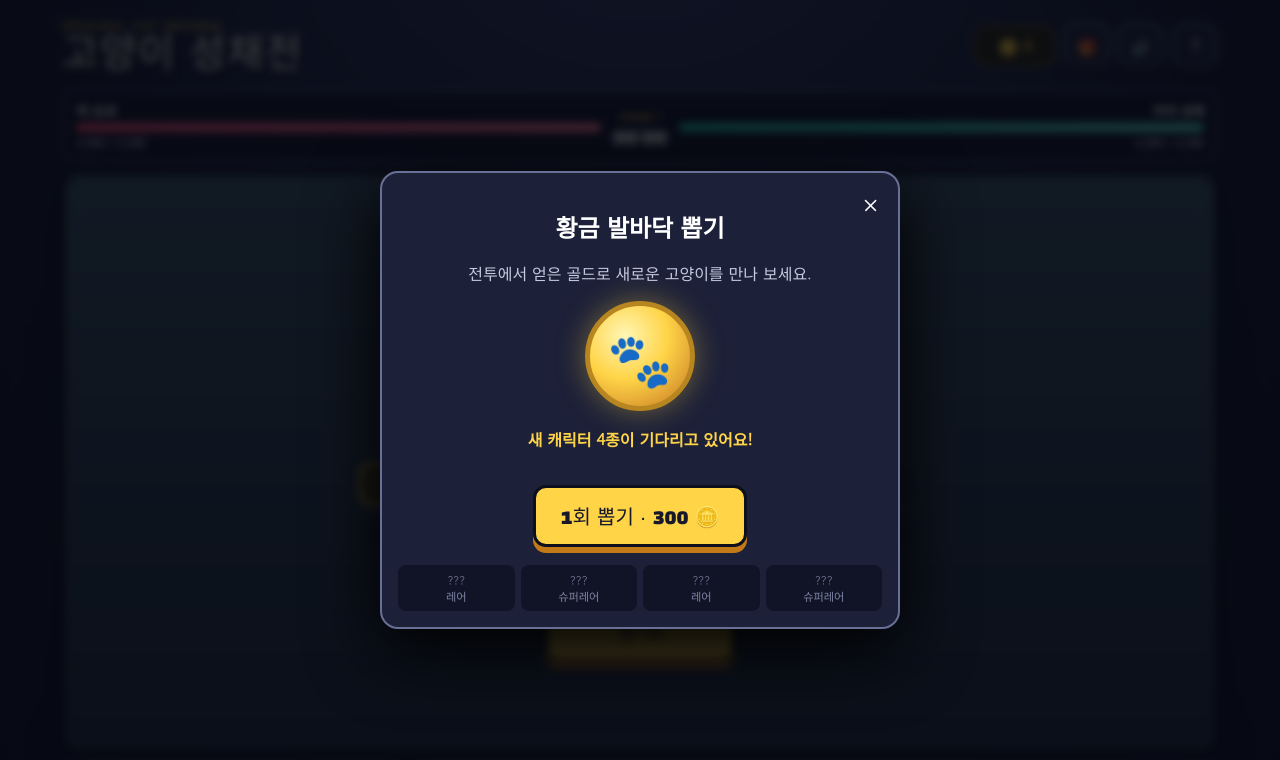
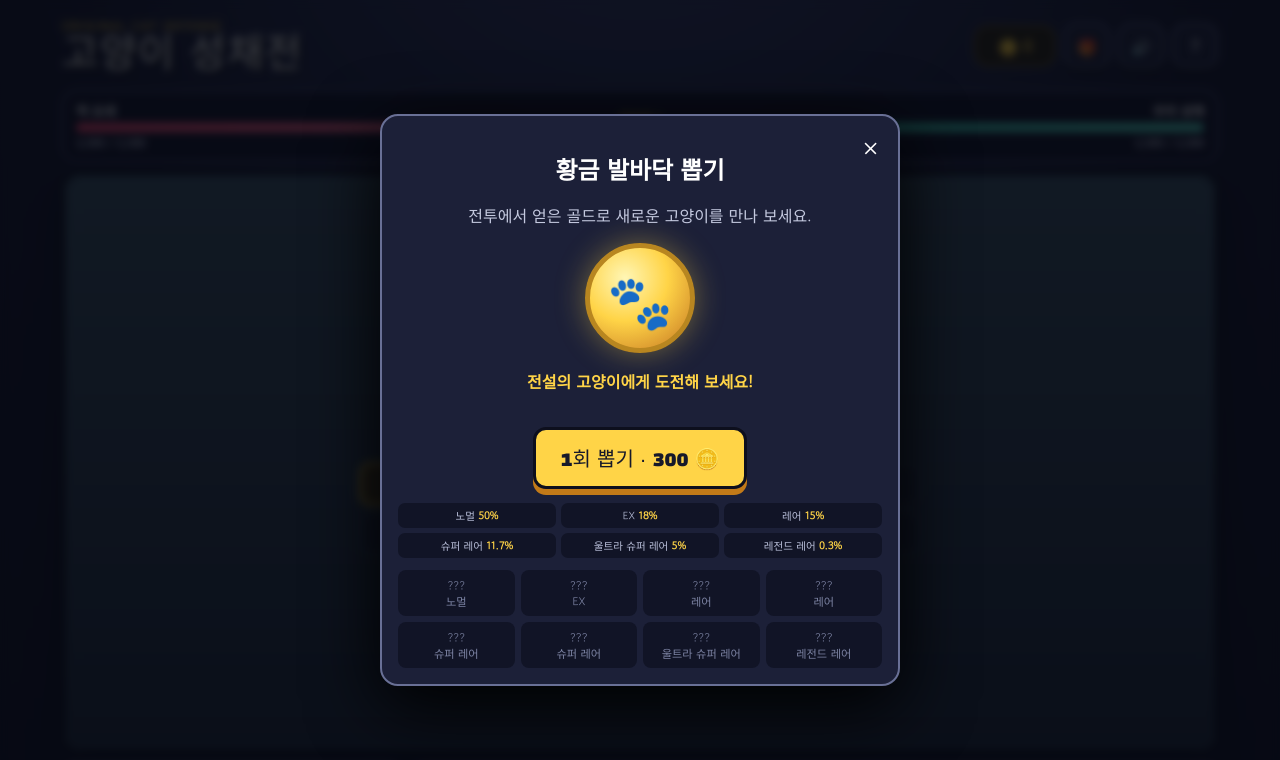
Before and after one commit to doonyoon/gugudan, a plain HTML site: page index.html in a window 1280 px wide. Both pictures are taken after a click on the button "캐릭터 뽑기". Shown: the top 760 px of the page. Drawn offline with Linux system fonts and the light colour scheme.

Commit message:
Add tiered character gacha rates

```diff
--- a/game.js
+++ b/game.js
@@ -8,9 +8,13 @@ const UNIT_TYPES = {
   fighter: { cost: 200, hp: 210, damage: 72, speed: 37, range: 48, cooldown: 4.2, rate: 1.25, color: '#ffc3a7', label: '검객냥' },
   mage: { cost: 350, hp: 140, damage: 58, speed: 24, range: 145, cooldown: 6, rate: 1.55, color: '#e3c8ff', label: '별빛냥', ranged: true }
   ,ninja: { cost: 280, hp: 155, damage: 46, speed: 76, range: 42, cooldown: 4.8, rate: .42, color: '#c8c5df', label: '닌자냥', icon: '忍', desc: '초고속 연타', rarity: '레어' }
-  ,dragon: { cost: 520, hp: 330, damage: 115, speed: 22, range: 185, cooldown: 8, rate: 1.8, color: '#b7efcb', label: '용냥', icon: '龍', desc: '초장거리 포격', rarity: '슈퍼레어', ranged: true }
+  ,dragon: { cost: 520, hp: 330, damage: 115, speed: 22, range: 185, cooldown: 8, rate: 1.8, color: '#b7efcb', label: '용냥', icon: '龍', desc: '초장거리 포격', rarity: '슈퍼 레어', ranged: true }
   ,gunner: { cost: 420, hp: 190, damage: 82, speed: 31, range: 125, cooldown: 6.5, rate: .85, color: '#ffe69a', label: '기관냥', icon: '✹', desc: '빠른 원거리', rarity: '레어', ranged: true }
-  ,titan: { cost: 700, hp: 1050, damage: 168, speed: 15, range: 55, cooldown: 12, rate: 1.7, color: '#ffb0b0', label: '거신냥', icon: '大', desc: '압도적인 체력', rarity: '슈퍼레어' }
+  ,titan: { cost: 700, hp: 1050, damage: 168, speed: 15, range: 55, cooldown: 12, rate: 1.7, color: '#ffb0b0', label: '거신냥', icon: '大', desc: '압도적인 체력', rarity: '슈퍼 레어' }
+  ,boxer: { cost: 90, hp: 125, damage: 20, speed: 45, range: 35, cooldown: 2, rate: .55, color: '#f1e5c6', label: '복서냥', icon: '拳', desc: '가벼운 연속 공격', rarity: '노멀' }
+  ,chef: { cost: 240, hp: 260, damage: 54, speed: 30, range: 62, cooldown: 4.5, rate: .9, color: '#d9f0ef', label: '요리사냥', icon: '♨', desc: '균형 잡힌 공격', rarity: 'EX' }
+  ,cosmic: { cost: 950, hp: 620, damage: 250, speed: 27, range: 220, cooldown: 15, rate: 2.1, color: '#a8d8ff', label: '은하냥', icon: '☄', desc: '은하의 초장거리 공격', rarity: '울트라 슈퍼 레어', ranged: true }
+  ,emperor: { cost: 1400, hp: 1800, damage: 440, speed: 20, range: 250, cooldown: 22, rate: 2.3, color: '#ffdb73', label: '황제냥', icon: '♛', desc: '전설의 절대 공격', rarity: '레전드 레어', ranged: true }
 };
 const ENEMY_TYPES = {
   pup: { hp: 95, damage: 13, speed: 34, range: 34, rate: .8, reward: 28, color: '#d9a66f' },
@@ -30,7 +34,13 @@ const STAGES = [
   { name:'별의 최후', enemyHp:9000, spawn:1.3, scale:2.3, reward:1000 }
 ];
 const BASIC_UNITS = ['runner','tank','fighter','mage'];
-const GACHA_UNITS = ['ninja','dragon','gunner','titan'];
+const GACHA_POOLS = {
+  '노멀':['boxer'], 'EX':['chef'], '레어':['ninja','gunner'], '슈퍼 레어':['dragon','titan'], '울트라 슈퍼 레어':['cosmic'], '레전드 레어':['emperor']
+};
+const GACHA_RATES = [
+  {rarity:'노멀',rate:50},{rarity:'EX',rate:18},{rarity:'레어',rate:15},{rarity:'슈퍼 레어',rate:11.7},{rarity:'울트라 슈퍼 레어',rate:5},{rarity:'레전드 레어',rate:.3}
+];
+const GACHA_UNITS = Object.values(GACHA_POOLS).flat();
 const SAVE_KEY = 'cat-fortress-save-v2';
 
 let progress = loadProgress();
@@ -78,9 +88,15 @@ function renderDeck(){
   unitButtons=[...document.querySelectorAll('.unit-card')];unitButtons.forEach(b=>b.addEventListener('click',()=>summon(b.dataset.unit)));
 }
 function renderCollection(){if(!$('#collection'))return;$('#collection').innerHTML=GACHA_UNITS.map(type=>`<span class="${progress.owned.includes(type)?'owned':''}">${progress.owned.includes(type)?UNIT_TYPES[type].label:'???'}<br>${progress.owned.includes(type)?`Lv.${progress.levels[type]}`:UNIT_TYPES[type].rarity}</span>`).join('');}
-function openGacha(){renderCollection();$('#gacha-result').textContent='새 캐릭터 4종이 기다리고 있어요!';$('#draw-button').disabled=progress.gold<300;$('#gacha-dialog').showModal();}
+function openGacha(){renderCollection();$('#gacha-result').textContent='전설의 고양이에게 도전해 보세요!';$('#draw-button').disabled=progress.gold<300;$('#gacha-dialog').showModal();}
+function rollGacha(randomValue=Math.random()){
+  const roll=Math.min(999,Math.floor(randomValue*1000));
+  let cursor=0,rarity=GACHA_RATES[GACHA_RATES.length-1].rarity;
+  for(const item of GACHA_RATES){cursor+=Math.round(item.rate*10);if(roll<cursor){rarity=item.rarity;break;}}
+  const pool=GACHA_POOLS[rarity];return pool[Math.floor(Math.random()*pool.length)];
+}
 function drawGacha(){
-  if(progress.gold<300)return;progress.gold-=300;const type=GACHA_UNITS[Math.floor(Math.random()*GACHA_UNITS.length)],isNew=!progress.owned.includes(type);if(isNew){progress.owned.push(type);progress.levels[type]=1;}else progress.levels[type]=(progress.levels[type]||1)+1;
+  if(progress.gold<300)return;progress.gold-=300;const type=rollGacha(),isNew=!progress.owned.includes(type);if(isNew){progress.owned.push(type);progress.levels[type]=1;}else progress.levels[type]=(progress.levels[type]||1)+1;
   const capsule=$('#capsule');capsule.classList.add('drawing');$('#draw-button').disabled=true;playJingle([392,494,587,784],.09);
   setTimeout(()=>{capsule.classList.remove('drawing');$('#gacha-result').innerHTML=`<strong>${UNIT_TYPES[type].rarity} · ${UNIT_TYPES[type].label}</strong><br>${isNew?'새 캐릭터 획득!':`중복 획득! Lv.${progress.levels[type]} 강화`}`;saveProgress();$('#draw-button').disabled=progress.gold<300;},700);
 }
--- a/index.html
+++ b/index.html
@@ -87,6 +87,10 @@
     <div class="capsule" id="capsule">🐾</div>
     <div class="gacha-result" id="gacha-result">새 캐릭터 4종이 기다리고 있어요!</div>
     <button id="draw-button" class="main-button" type="button">1회 뽑기 · 300 🪙</button>
+    <div class="rate-table" aria-label="뽑기 등급별 확률">
+      <span>노멀 <b>50%</b></span><span>EX <b>18%</b></span><span>레어 <b>15%</b></span>
+      <span>슈퍼 레어 <b>11.7%</b></span><span>울트라 슈퍼 레어 <b>5%</b></span><span>레전드 레어 <b>0.3%</b></span>
+    </div>
     <div class="collection" id="collection"></div>
   </dialog>
   <script src="game.js"></script>
--- a/style.css
+++ b/style.css
@@ -75,6 +75,7 @@ select { padding:9px 12px; border:2px solid #6c7397; border-radius:10px; backgro
 .unit-portrait { display:block; width:38px; height:38px; margin:0 auto 2px; border:2px solid #101323; border-radius:50%; background:#fff0bd; color:#17192a; font-size:1.5rem; font-weight:900; line-height:34px; }
 .unit-portrait.tank { background:#c8e7ff; }.unit-portrait.fighter { background:#ffc3a7; }.unit-portrait.mage { background:#e3c8ff; }
 .unit-portrait.ninja { background:#c8c5df; }.unit-portrait.dragon { background:#b7efcb; }.unit-portrait.gunner { background:#ffe69a; }.unit-portrait.titan { background:#ffb0b0; }
+.unit-portrait.boxer { background:#f1e5c6; }.unit-portrait.chef { background:#d9f0ef; }.unit-portrait.cosmic { background:#a8d8ff; }.unit-portrait.emperor { background:#ffdb73; }
 .cooldown { position:absolute; inset:auto 0 0; height:0%; background:rgba(8,10,20,.72); pointer-events:none; }
 dialog { width:min(520px,calc(100% - 28px)); border:2px solid #697096; border-radius:18px; background:#1c2038; color:#fff; box-shadow:0 20px 70px #000; }
 dialog::backdrop { background:rgba(5,7,15,.75); backdrop-filter:blur(4px); }
@@ -87,7 +88,10 @@ dialog li { margin:10px 0; line-height:1.6; }
 .capsule { width:110px; height:110px; display:grid; place-items:center; margin:16px auto; border:5px solid #b88620; border-radius:50%; background:radial-gradient(circle at 35% 30%,#fff6b5,#ffd447 45%,#c57622); font-size:3.3rem; box-shadow:0 0 30px rgba(255,212,71,.38); }
 .capsule.drawing { animation:shake-capsule .12s linear infinite; }
 .gacha-result { min-height:48px; margin:10px 0; font-weight:700; color:var(--yellow); }
-.collection { display:grid; grid-template-columns:repeat(4,1fr); gap:6px; margin-top:18px; }
+.rate-table { display:grid; grid-template-columns:repeat(3,1fr); gap:5px; margin-top:14px; }
+.rate-table span { padding:5px 3px; border-radius:7px; background:#111426; color:#bbc1db; font-size:.66rem; }
+.rate-table b { color:var(--yellow); }
+.collection { display:grid; grid-template-columns:repeat(4,1fr); gap:6px; margin-top:12px; }
 .collection span { padding:7px 2px; border-radius:8px; background:#111426; color:#7e85a5; font-size:.7rem; }
 .collection span.owned { color:#fff; background:#394060; }
 @keyframes shake-capsule { 25%{transform:rotate(-5deg)}75%{transform:rotate(5deg)} }
```
Also changed, not shown: README.md.
